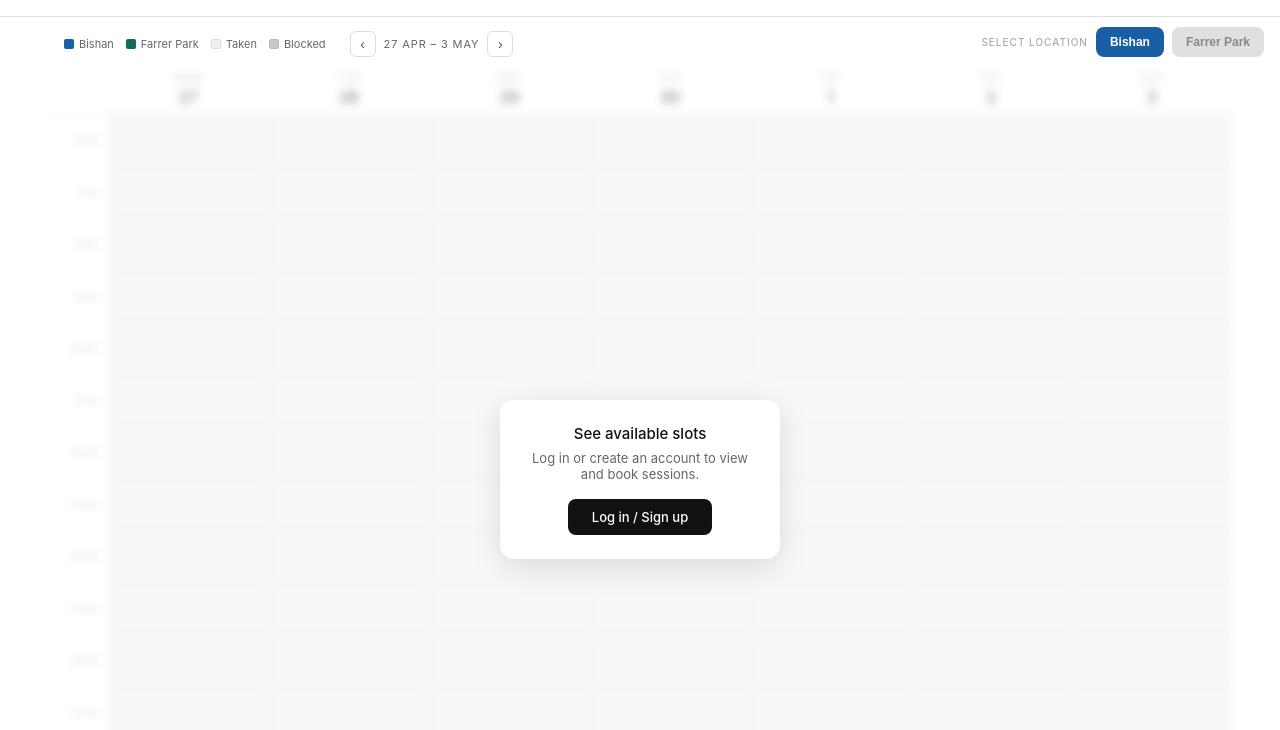
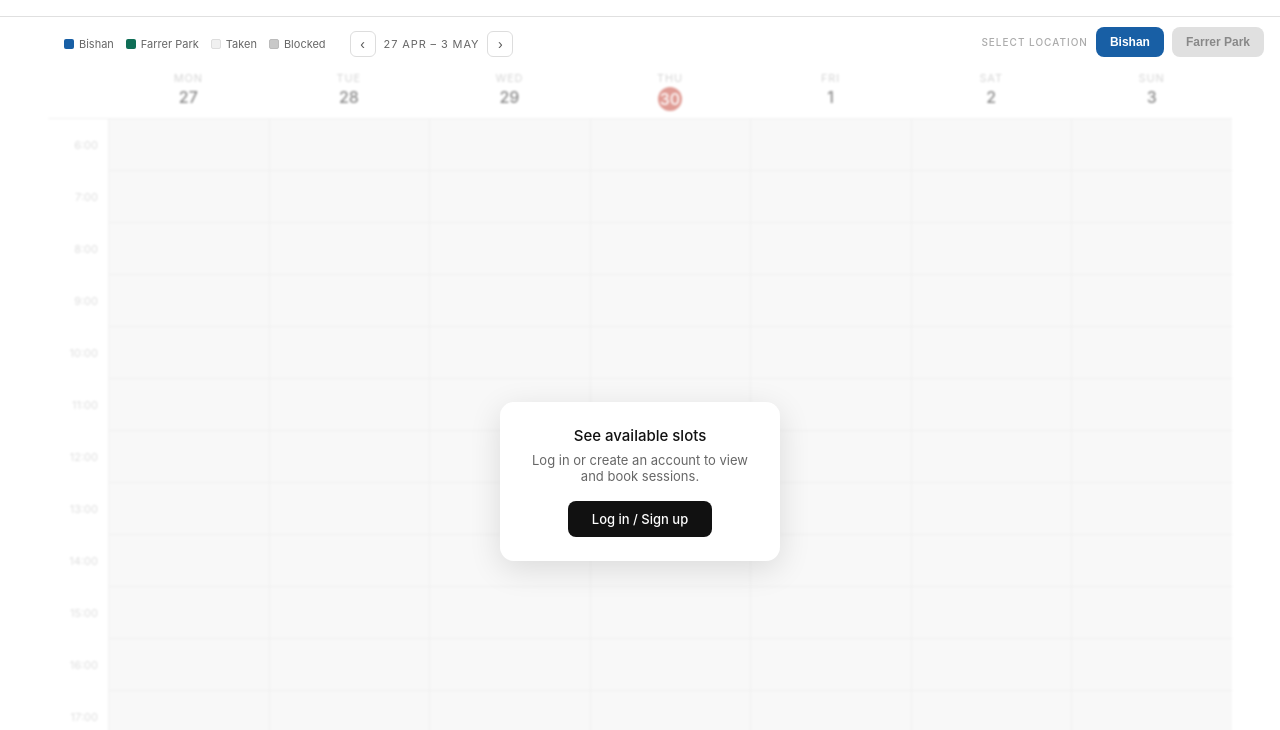
Before and after one commit to Sashemiiii/louies-site-booking, a website: page index.html in a window 1280 px wide. Shown: the part 70-800 px from the top of the page. Drawn offline with Linux system fonts and the light colour scheme.

Commit message:
Added that red dot and reduced blur

```diff
--- a/index.html
+++ b/index.html
@@ -44,7 +44,7 @@
         .day-head { padding: .4rem 0; text-align: center; }
         .day-name { font-size: 10px; letter-spacing: .08em; color: #aaa; text-transform: uppercase; }
         .day-num { font-size: 14px; font-weight: 500; color: #111; margin-top: 2px; }
-        day-num.today { background: #C0392B; color: #fff; width: 24px; height: 24px; border-radius: 50%; display: flex; align-items: center; justify-content: center; margin: 2px auto 0; font-size: 12px; }
+        .day-num.today { background: #C0392B; color: #fff; width: 24px; height: 24px; border-radius: 50%; display: flex; align-items: center; justify-content: center; margin: 2px auto 0; font-size: 12px; }
         .grid { display: grid; grid-template-columns: 40px repeat(7, 1fr); }
         .time-lbl { font-size: 9px; color: #bbb; text-align: right; padding-right: 6px; line-height: 40px; }
         .slot { height: 40px; border-bottom: 0.5px solid #e0e0e0; border-left: 0.5px solid #e0e0e0; cursor: pointer; position: relative; transition: background .12s; }
@@ -538,12 +538,13 @@
     const headers = document.getElementById('day-headers');
     const todaySGT = toSGT(new Date());
     function rebuildHeaders() {
-        const todaySGT = toSGT(new Date());
+        const now = new Date();
+        const todaySGT = toSGT(now);
         headers.innerHTML = '<div class="day-head"></div>' + DAYS.map((d, i) => {
             const date = weekDates[i];
             const isToday = date.getUTCFullYear() === todaySGT.getUTCFullYear() &&
-                            date.getUTCMonth() === todaySGT.getUTCMonth() &&
-                            date.getUTCDate() === todaySGT.getUTCDate();
+                            date.getUTCMonth()    === todaySGT.getUTCMonth()    &&
+                            date.getUTCDate()     === todaySGT.getUTCDate();
             return `<div class="day-head"><div class="day-name">${d}</div><div class="day-num${isToday ? ' today' : ''}">${date.getUTCDate()}</div></div>`;
         }).join('');
     }
@@ -590,7 +591,7 @@
             wrap.style.position = 'relative';
             const prompt = document.createElement('div');
             prompt.id = 'login-prompt';
-            prompt.style.cssText = 'position:absolute;inset:0;z-index:10;display:flex;align-items:center;justify-content:center;backdrop-filter:blur(4px);-webkit-backdrop-filter:blur(4px);background:rgba(255,255,255,0.5);cursor:pointer;';
+            prompt.style.cssText = 'position:absolute;inset:0;z-index:10;display:flex;align-items:center;justify-content:center;backdrop-filter:blur(1px);-webkit-backdrop-filter:blur(4px);background:rgba(255,255,255,0.5);cursor:pointer;';
             prompt.innerHTML = `
                 <div style="background:#fff;border-radius:14px;padding:1.5rem 2rem;text-align:center;box-shadow:0 8px 32px rgba(0,0,0,0.12);max-width:280px;">
                     <div style="font-size:15px;font-weight:500;color:#111;margin-bottom:.4rem;">See available slots</div>
```
